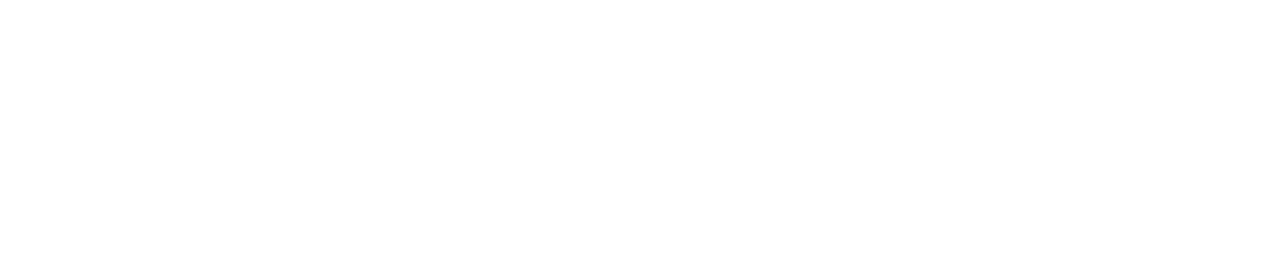
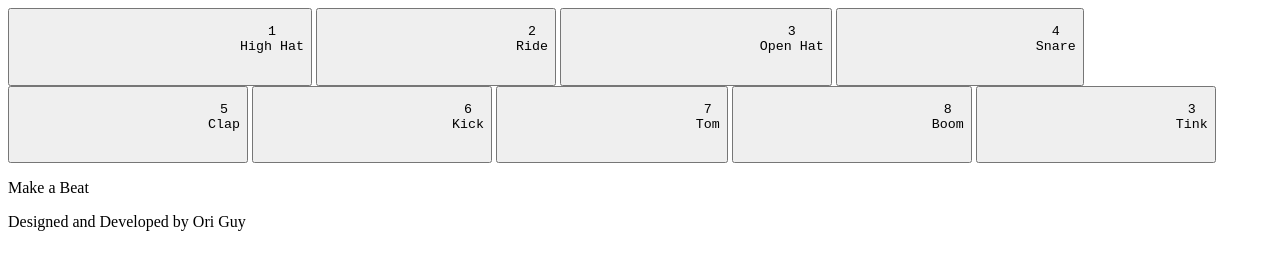
Before and after one commit to OriGuyUniqueDev/drumKit_js, a plain HTML site: page index.html in a window 1280 px wide. Drawn offline with Linux system fonts and the light colour scheme.

Commit message:
full HTML. added js and css files (blank files)

```diff
--- a/index.html
+++ b/index.html
@@ -5,8 +5,82 @@
     <meta http-equiv="X-UA-Compatible" content="IE=edge">
     <meta name="viewport" content="width=device-width, initial-scale=1.0">
     <title>Let's Make a Bit</title>
+    <link rel="stylesheet" href="./styles/style.css">
+    <script src="javaScript/app.js" defer></script>
 </head>
 <body>
+    <div id="root">
+        <div class="main-container">
+            <div class="main-container-buttons">
+                <div class="btn-wrapper">
+                   <button class="btn">
+                        <pre class="text">
+                            1
+                            High Hat
+                        </pre>
+                   </button>
 
+                   <button class="btn">
+                    <pre class="text">
+                        2
+                        Ride
+                    </pre>
+                   </button>
+
+                   <button class="btn">
+                    <pre class="text">
+                        3
+                        Open Hat
+                    </pre>
+                   </button>
+
+                   <button class="btn">
+                    <pre class="text">
+                        4
+                        Snare
+                    </pre>
+                   </button>
+
+                   <button class="btn">
+                    <pre class="text">
+                        5
+                        Clap
+                    </pre>
+                   </button>
+
+                   <button class="btn">
+                    <pre class="text">
+                        6
+                        Kick
+                    </pre>
+                   </button>
+
+                   <button class="btn">
+                    <pre class="text">
+                        7
+                        Tom
+                    </pre>
+                   </button>
+
+                   <button class="btn">
+                    <pre class="text">
+                        8
+                        Boom
+                    </pre>
+                   </button>
+
+                   <button class="btn">
+                    <pre class="text">
+                        3
+                        Tink
+                    </pre>
+                   </button>
+
+                </div>
+            </div>
+        </div>
+        <p class="root-bg-text">Make a Beat</p>
+    </div>
+    <p class="author">Designed and Developed by Ori Guy</p>
 </body>
 </html>
```
Also changed, not shown: javaScript/app.js (added), styles/style.css (added), styles/style.scss (added), 1 other file.
